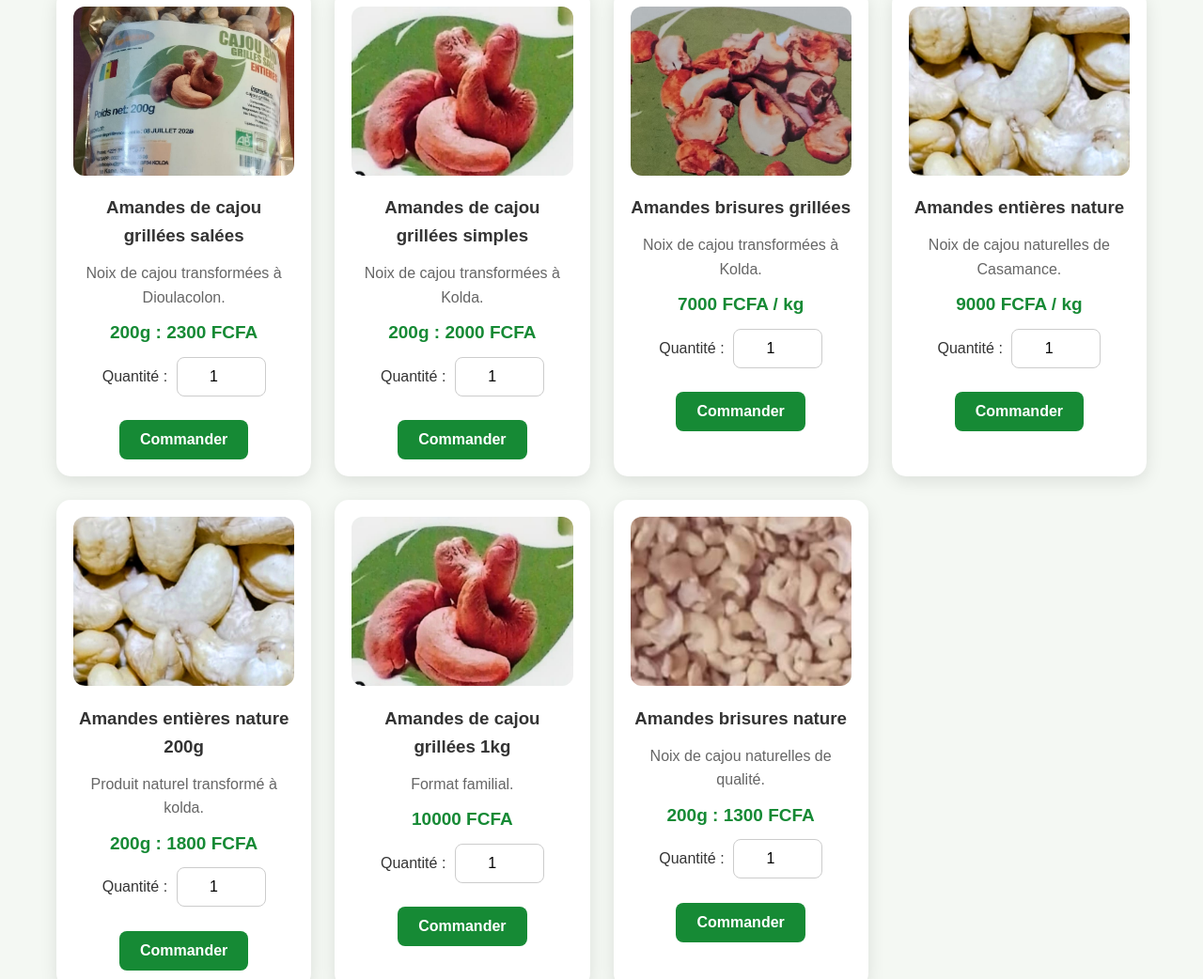
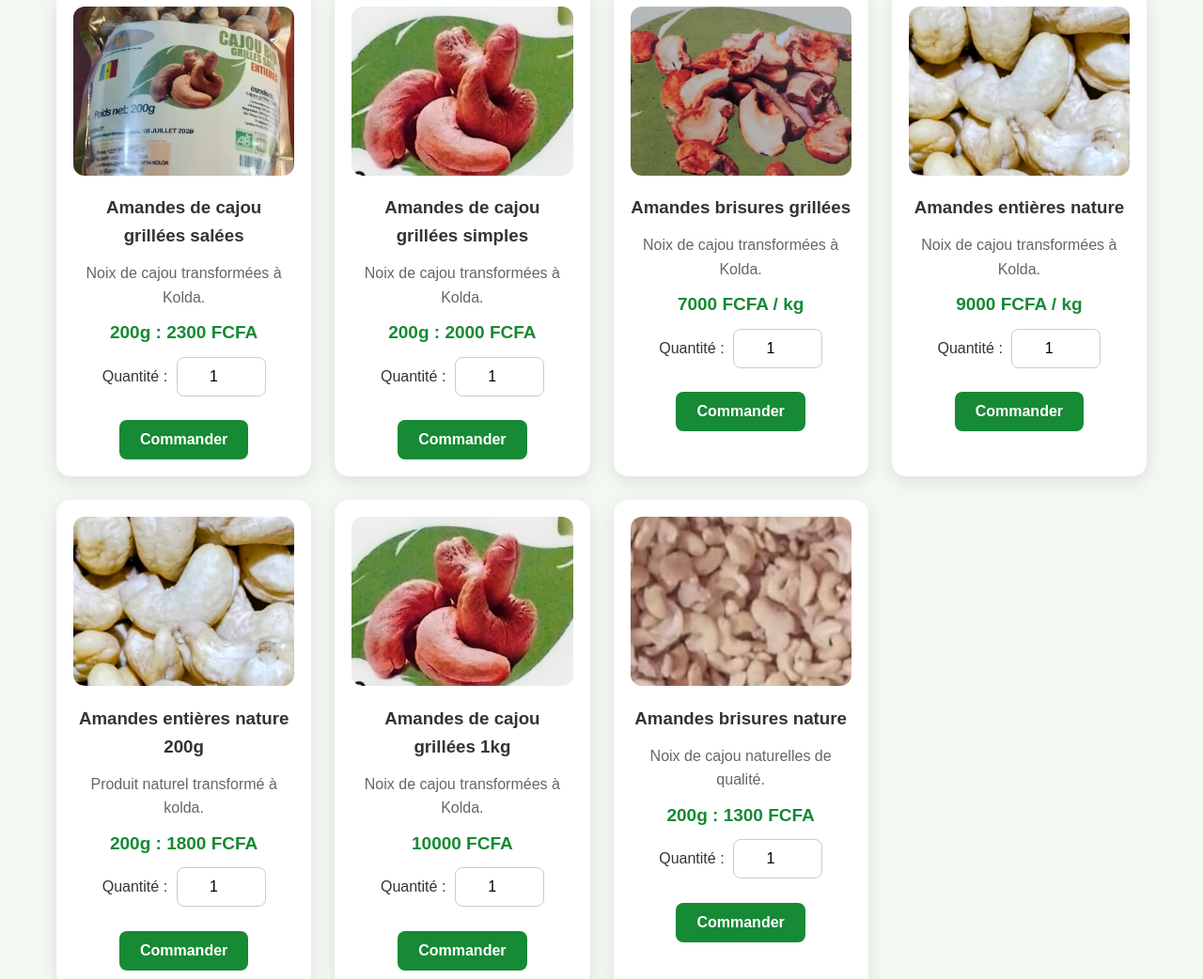
Before and after one commit to alibassiroubalde-a11y/ethicajou-site, a plain HTML site: page index.html in a window 1280 px wide. Shown: the part 1533-2575 px from the top of the page at 94% size. Drawn offline with Linux system fonts and the light colour scheme; a script that the page names is missing.

Commit message:
Update index.html

```diff
--- a/index.html
+++ b/index.html
@@ -288,7 +288,7 @@ footer p {
 
 <p>
 <strong>ETHICAJOU.SA</strong> est une entreprise
-située à <strong>Dioulacolon, en Casamance</strong>.
+située à <strong>BOUNA CANNE KOLDA, en Casamance</strong>.
 </p>
 
 <p>
@@ -330,7 +330,7 @@ dans notre région.
 <div class="produit">
 <img src="cajou grillées.jpeg" alt="Amandes de cajou grillées salées">
 <h3>Amandes de cajou grillées salées</h3>
-<p>Noix de cajou transformées à Dioulacolon.</p>
+<p>Noix de cajou transformées à Kolda.</p>
 <p class="prix">200g : 2300 FCFA</p>
 <label>Quantité :</label>
 <input class="quantite" type="number" min="1" step="1" value="1" inputmode="numeric">
@@ -363,7 +363,7 @@ dans notre région.
 <div class="produit">
 <img src="entière.jpeg" alt="Amandes entières nature">
 <h3>Amandes entières nature</h3>
-<p>Noix de cajou naturelles de Casamance.</p>
+<p>Noix de cajou transformées à Kolda.</p>
 <p class="prix">9000 FCFA / kg</p>
 <label>Quantité :</label>
 <input class="quantite" type="number" min="1" step="1" value="1" inputmode="numeric">
@@ -385,7 +385,7 @@ dans notre région.
 <div class="produit">
 <img src="amande entières1kg.jpeg" alt="Amandes de cajou grillées 1kg">
 <h3>Amandes de cajou grillées 1kg</h3>
-<p>Format familial.</p>
+<p>Noix de cajou transformées à Kolda.</p>
 <p class="prix">10000 FCFA</p>
 <label>Quantité :</label>
 <input class="quantite" type="number" min="1" step="1" value="1" inputmode="numeric">
@@ -423,7 +423,7 @@ dans notre région.
 
 <footer>
 <p>© 2026 ETHICAJOU.SA</p>
-<p>Casamance - Dioulacolon - Sénégal</p>
+<p>Casamance - Kolda Bouna - Kanne - Sénégal</p>
 <p>Transformation et valorisation de noix de cajou</p>
 </footer>
 
```
